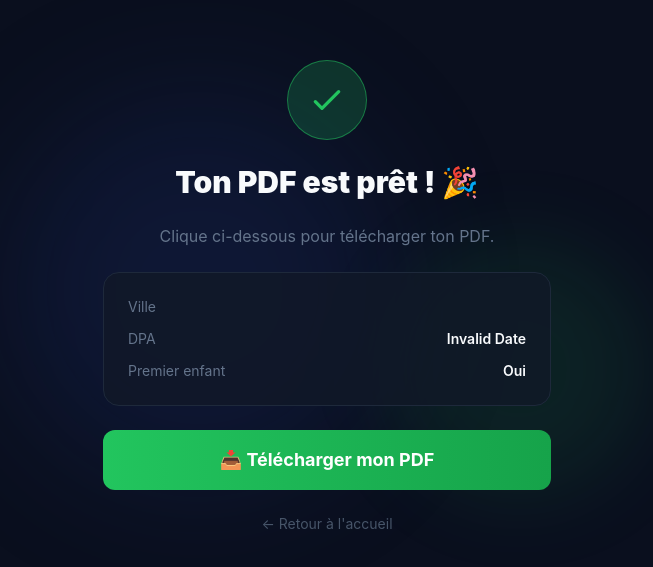
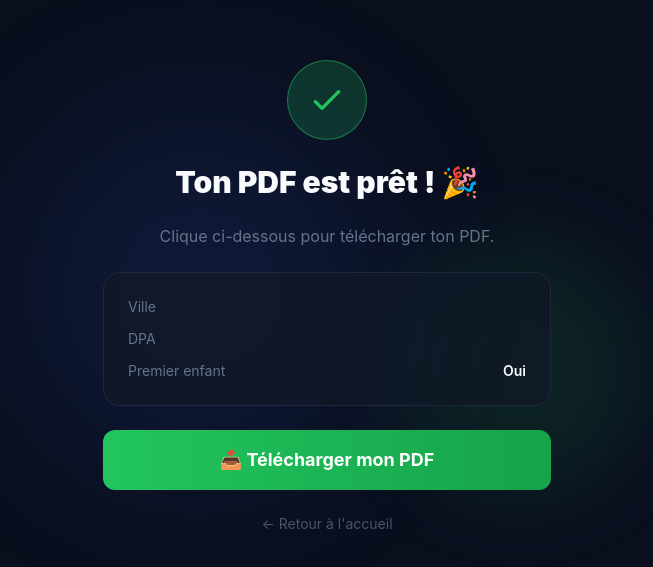
Before and after one commit to Julproject/dadup, a Next.js app: page /success in a window 1280 px wide. Shown: the part 103-670 px from the top of the page, without its empty margins (313-966 px from the left). Built offline with nearby package versions, Linux system fonts and the light colour scheme.

Commit message:
Update page.tsx

```diff
--- a/app/success/page.tsx
+++ b/app/success/page.tsx
@@ -1,9 +1,10 @@
 'use client';
 
-import { useEffect, useState } from 'react';
+import { Suspense } from 'react';
 import { useSearchParams } from 'next/navigation';
+import { useState } from 'react';
 
-export default function SuccessPage() {
+function SuccessContent() {
   const searchParams = useSearchParams();
   const [loading, setLoading] = useState(false);
   const [downloaded, setDownloaded] = useState(false);
@@ -35,57 +36,26 @@ export default function SuccessPage() {
     }
   };
 
-  useEffect(() => {
-    if (dpa && ville) downloadPDF();
-  }, []);
-
   return (
     <main className="min-h-screen bg-[#0A0F1E] flex items-center justify-center px-4">
-
-      {/* Effets de fond */}
       <div className="absolute inset-0 overflow-hidden pointer-events-none">
         <div className="absolute top-1/4 left-1/4 w-96 h-96 bg-[#1E3A8A]/20 rounded-full blur-3xl" />
         <div className="absolute bottom-1/4 right-1/4 w-64 h-64 bg-[#22C55E]/10 rounded-full blur-2xl" />
       </div>
 
-      <div className="relative z-10 max-w-md w-full text-center">
-
-        {loading ? (
-          <div className="space-y-6">
-            <div className="w-20 h-20 mx-auto rounded-full bg-[#1E3A8A]/30 border border-[#1E3A8A] flex items-center justify-center">
-              <svg className="animate-spin h-10 w-10 text-[#3B82F6]" viewBox="0 0 24 24" fill="none">
-                <circle className="opacity-25" cx="12" cy="12" r="10" stroke="currentColor" strokeWidth="4" />
-                <path className="opacity-75" fill="currentColor" d="M4 12a8 8 0 018-8v8z" />
-              </svg>
-            </div>
-            <h1 className="text-3xl font-black text-[#F8FAFC]">
-              Génération en cours...
-            </h1>
-            <p className="text-[#64748B]">
-              On prépare tes 15 pages personnalisées 🚀
-            </p>
-          </div>
-        ) : (
-          <div className="space-y-6">
-
-            {/* Icône succès */}
+      <div className="relative z-10 max-w-md w-full text-center space-y-6">
         <div className="w-20 h-20 mx-auto rounded-full bg-[#22C55E]/20 border border-[#22C55E]/50 flex items-center justify-center">
           <svg className="w-10 h-10 text-[#22C55E]" fill="none" viewBox="0 0 24 24" stroke="currentColor">
             <path strokeLinecap="round" strokeLinejoin="round" strokeWidth={2} d="M5 13l4 4L19 7" />
           </svg>
         </div>
 
-            <h1 className="text-3xl font-black text-[#F8FAFC]">
-              Ton PDF est prêt ! 🎉
-            </h1>
+        <h1 className="text-3xl font-black text-[#F8FAFC]">Ton PDF est prêt ! 🎉</h1>
 
         <p className="text-[#64748B]">
-              {downloaded
-                ? 'Téléchargement lancé ! Vérifie tes téléchargements.'
-                : 'Clique ci-dessous pour télécharger ton PDF.'}
+          {downloaded ? 'Téléchargement lancé ! Vérifie tes téléchargements.' : 'Clique ci-dessous pour télécharger ton PDF.'}
         </p>
 
-            {/* Récap */}
         <div className="bg-[#111827]/80 border border-[#1E293B] rounded-2xl p-6 text-left space-y-3">
           <div className="flex justify-between">
             <span className="text-[#64748B] text-sm">Ville</span>
@@ -93,25 +63,20 @@ export default function SuccessPage() {
           </div>
           <div className="flex justify-between">
             <span className="text-[#64748B] text-sm">DPA</span>
-                <span className="text-[#F8FAFC] text-sm font-semibold">
-                  {new Date(dpa).toLocaleDateString('fr-FR')}
-                </span>
+            <span className="text-[#F8FAFC] text-sm font-semibold">{dpa ? new Date(dpa).toLocaleDateString('fr-FR') : ''}</span>
           </div>
           <div className="flex justify-between">
             <span className="text-[#64748B] text-sm">Premier enfant</span>
-                <span className="text-[#F8FAFC] text-sm font-semibold">
-                  {premier === 'true' ? 'Oui' : 'Non'}
-                </span>
+            <span className="text-[#F8FAFC] text-sm font-semibold">{premier === 'true' ? 'Oui' : 'Non'}</span>
           </div>
         </div>
 
-            {/* Bouton téléchargement */}
         <button
           onClick={downloadPDF}
           disabled={loading}
-              className="w-full bg-gradient-to-r from-[#22C55E] to-[#16A34A] hover:from-[#16a34a] hover:to-[#15803d] text-white font-bold py-4 rounded-xl transition-all transform hover:scale-[1.02] text-lg"
+          className="w-full bg-gradient-to-r from-[#22C55E] to-[#16A34A] hover:from-[#16a34a] hover:to-[#15803d] text-white font-bold py-4 rounded-xl transition-all transform hover:scale-[1.02] text-lg disabled:opacity-50"
         >
-              📥 Télécharger mon PDF
+          {loading ? '⏳ Génération...' : '📥 Télécharger mon PDF'}
         </button>
 
         <button
@@ -120,10 +85,19 @@ export default function SuccessPage() {
         >
           ← Retour à l'accueil
         </button>
-
-          </div>
-        )}
       </div>
     </main>
   );
 }
+
+export default function SuccessPage() {
+  return (
+    <Suspense fallback={
+      <main className="min-h-screen bg-[#0A0F1E] flex items-center justify-center">
+        <div className="text-[#F8FAFC] text-xl">Chargement...</div>
+      </main>
+    }>
+      <SuccessContent />
+    </Suspense>
+  );
+}
```
Lines whose indentation alone changed are shown as unchanged.
